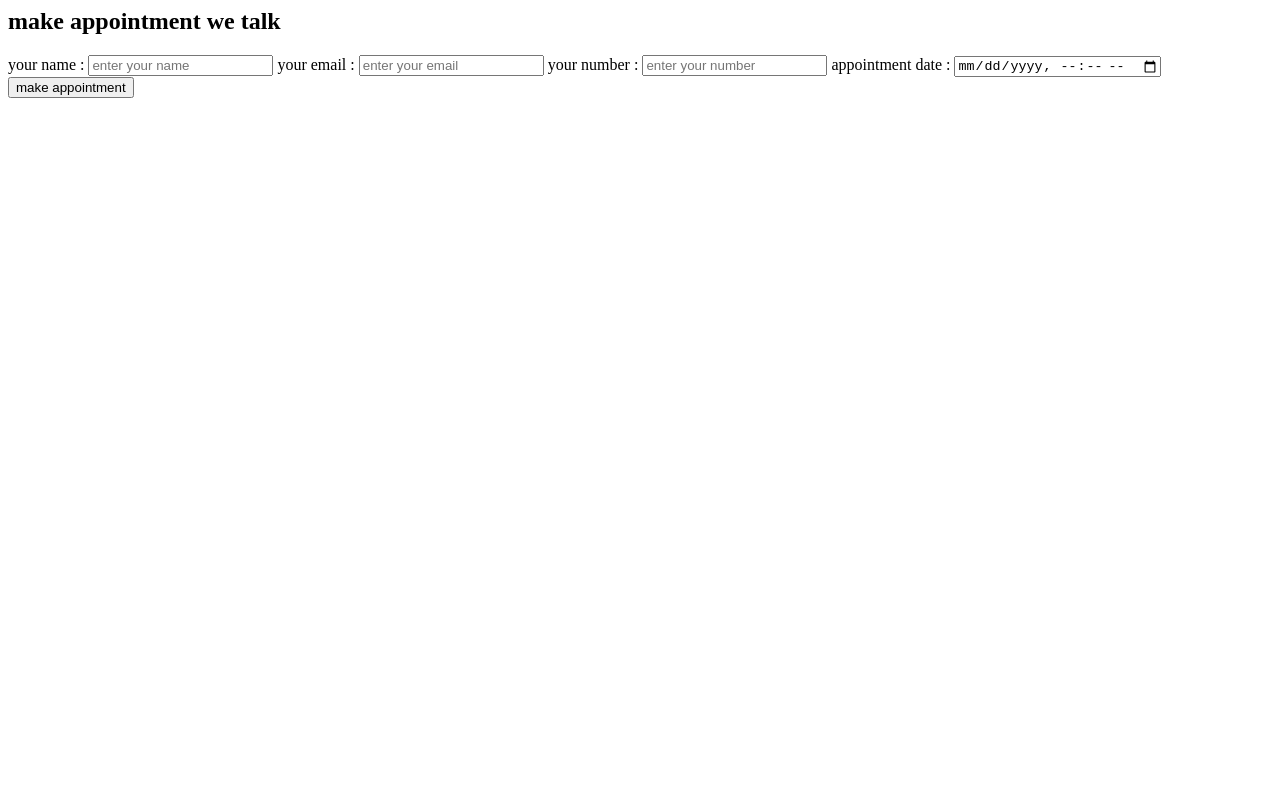
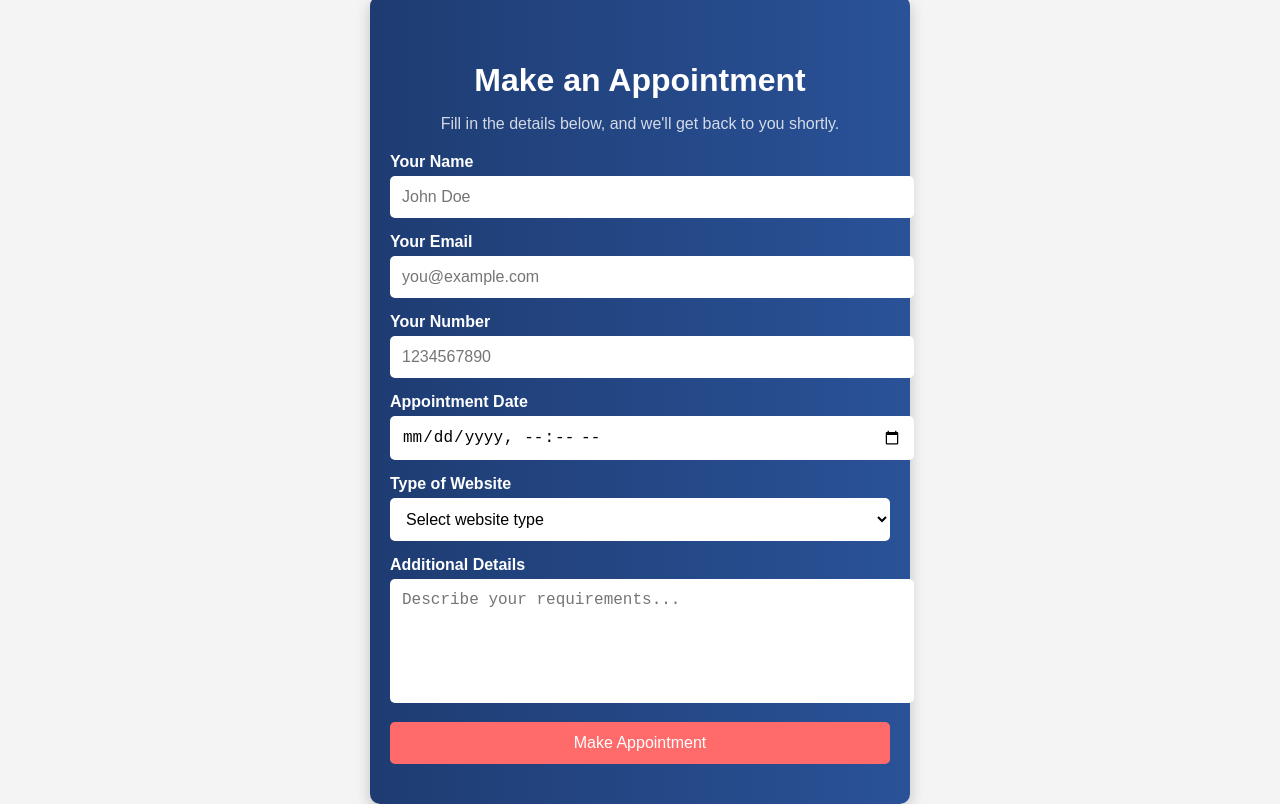
Before and after one commit to Kanambp/portfolio, a plain HTML site: page images/index2.html in a window 1280 px wide. Drawn offline with Linux system fonts and the light colour scheme.

Commit message:
Update index2.html

```diff
--- a/images/index2.html
+++ b/images/index2.html
@@ -1,17 +1,138 @@
+<!DOCTYPE html>
+<html lang="en">
+<head>
+    <meta charset="UTF-8">
+    <meta name="viewport" content="width=device-width, initial-scale=1.0">
+    <title>Appointment Form</title>
+    <style>
+        body {
+            font-family: Arial, sans-serif;
+            margin: 0;
+            padding: 0;
+            background: #f4f4f4;
+            display: flex;
+            justify-content: center;
+            align-items: center;
+            height: 100vh;
+        }
+
+        .contact {
+            background: linear-gradient(to right, #1e3c72, #2a5298);
+            color: white;
+            text-align: center;
+            padding: 40px 20px;
+            border-radius: 10px;
+            width: 90%;
+            max-width: 500px;
+            box-shadow: 0 5px 15px rgba(0, 0, 0, 0.2);
+        }
+
+        .heading {
+            font-size: 2rem;
+            margin-bottom: 10px;
+        }
+
+        .subtext {
+            font-size: 1rem;
+            margin-bottom: 20px;
+            opacity: 0.8;
+        }
+
+        .appointment-form {
+            display: flex;
+            flex-direction: column;
+            gap: 15px;
+        }
+
+        .form-group {
+            text-align: left;
+        }
+
+        label {
+            display: block;
+            font-weight: bold;
+            margin-bottom: 5px;
+        }
+
+        .input-field, .select-field, .textarea-field {
+            width: 100%;
+            padding: 12px;
+            border: none;
+            border-radius: 5px;
+            font-size: 1rem;
+            background: white;
+            color: black;
+        }
+
+        .textarea-field {
+            height: 100px;
+            resize: none;
+        }
+
+        .btn-primary {
+            background: #ff6b6b;
+            color: white;
+            padding: 12px;
+            font-size: 1rem;
+            border: none;
+            border-radius: 5px;
+            cursor: pointer;
+            transition: background 0.3s ease-in-out;
+        }
+
+        .btn-primary:hover {
+            background: #ff3b3b;
+        }
+    </style>
+</head>
+<body>
+
 <section class="contact" id="contact">
+    <h2 class="heading">Make an Appointment</h2>
+    <p class="subtext">Fill in the details below, and we'll get back to you shortly.</p>
 
-    <h1 class="heading">make appointment we talk</h1>
+    <form action="https://formspree.io/f/xrgvkpkz" method="post" class="appointment-form">
+        <div class="form-group">
+            <label for="name">Your Name</label>
+            <input type="text" id="name" name="name" placeholder="John Doe" class="input-field" required>
+        </div>
 
-    <form action="https://formspree.io/f/xrgvkpkz" method="post">
-       <span>your name :</span>
-       <input type="text" name="name" placeholder="enter your name" class="box" required>
-       <span>your email :</span>
-       <input type="email" name="email" placeholder="enter your email" class="box" required>
-       <span>your number :</span>
-       <input type="number" name="number" placeholder="enter your number" class="box" required>
-       <span>appointment date :</span>
-       <input type="datetime-local" name="date" class="box" required>
-       <input type="submit" value="make appointment" name="submit" class="link-btn">
+        <div class="form-group">
+            <label for="email">Your Email</label>
+            <input type="email" id="email" name="email" placeholder="you@example.com" class="input-field" required>
+        </div>
+
+        <div class="form-group">
+            <label for="number">Your Number</label>
+            <input type="tel" id="number" name="number" placeholder="1234567890" class="input-field" required pattern="[0-9]{10}">
+        </div>
+
+        <div class="form-group">
+            <label for="date">Appointment Date</label>
+            <input type="datetime-local" id="date" name="date" class="input-field" required>
+        </div>
+
+        <div class="form-group">
+            <label for="website-type">Type of Website</label>
+            <select id="website-type" name="website_type" class="select-field" required>
+                <option value="" disabled selected>Select website type</option>
+                <option value="Business Website">Business Website</option>
+                <option value="E-commerce Store">E-commerce Store</option>
+                <option value="Portfolio">Portfolio</option>
+                <option value="Blog">Blog</option>
+                <option value="Landing Page">Landing Page</option>
+                <option value="Other">Other</option>
+            </select>
+        </div>
+
+        <div class="form-group">
+            <label for="details">Additional Details</label>
+            <textarea id="details" name="details" placeholder="Describe your requirements..." class="textarea-field"></textarea>
+        </div>
+
+        <button type="submit" class="btn-primary">Make Appointment</button>
     </form>
+</section>
 
- </section>
+</body>
+</html>
```
